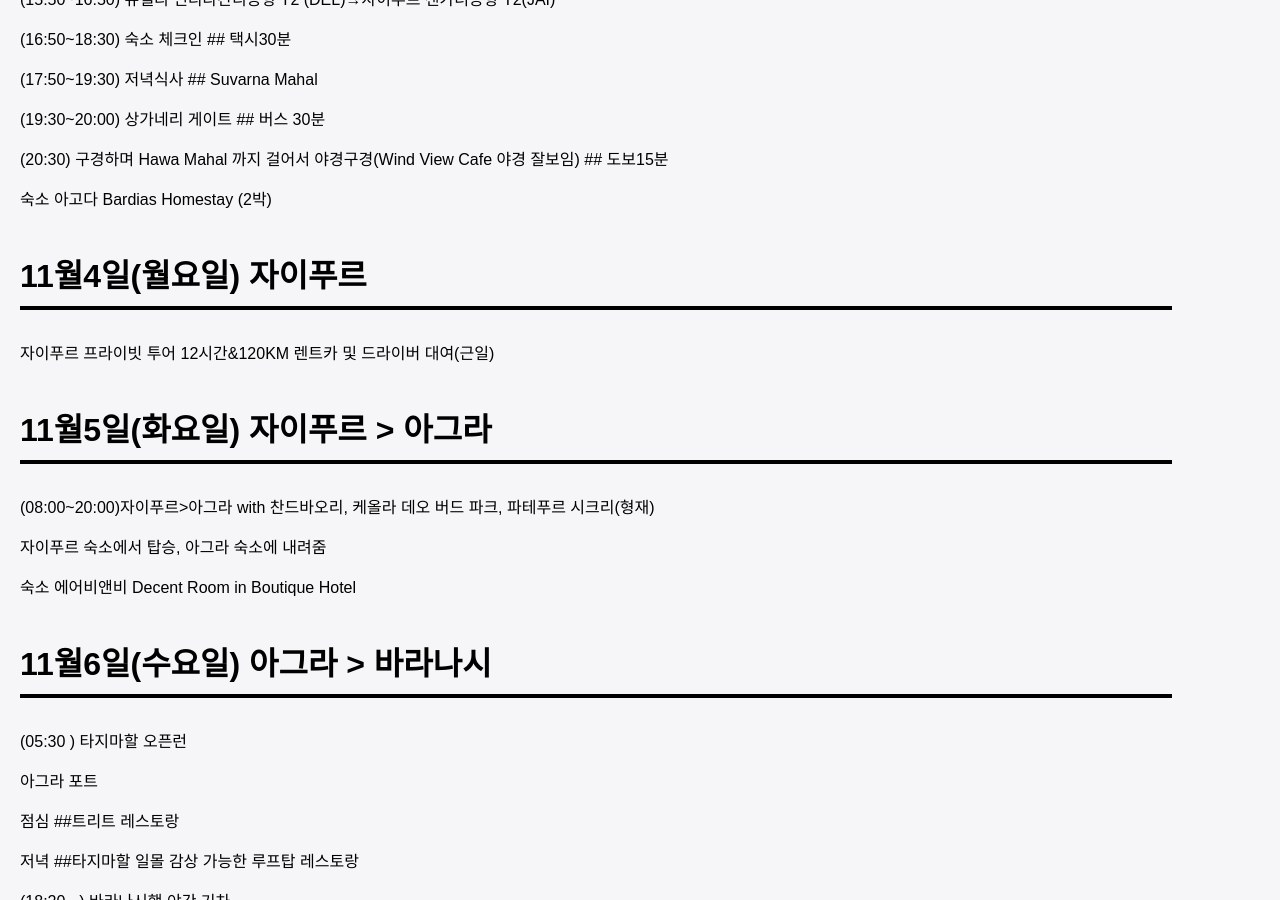
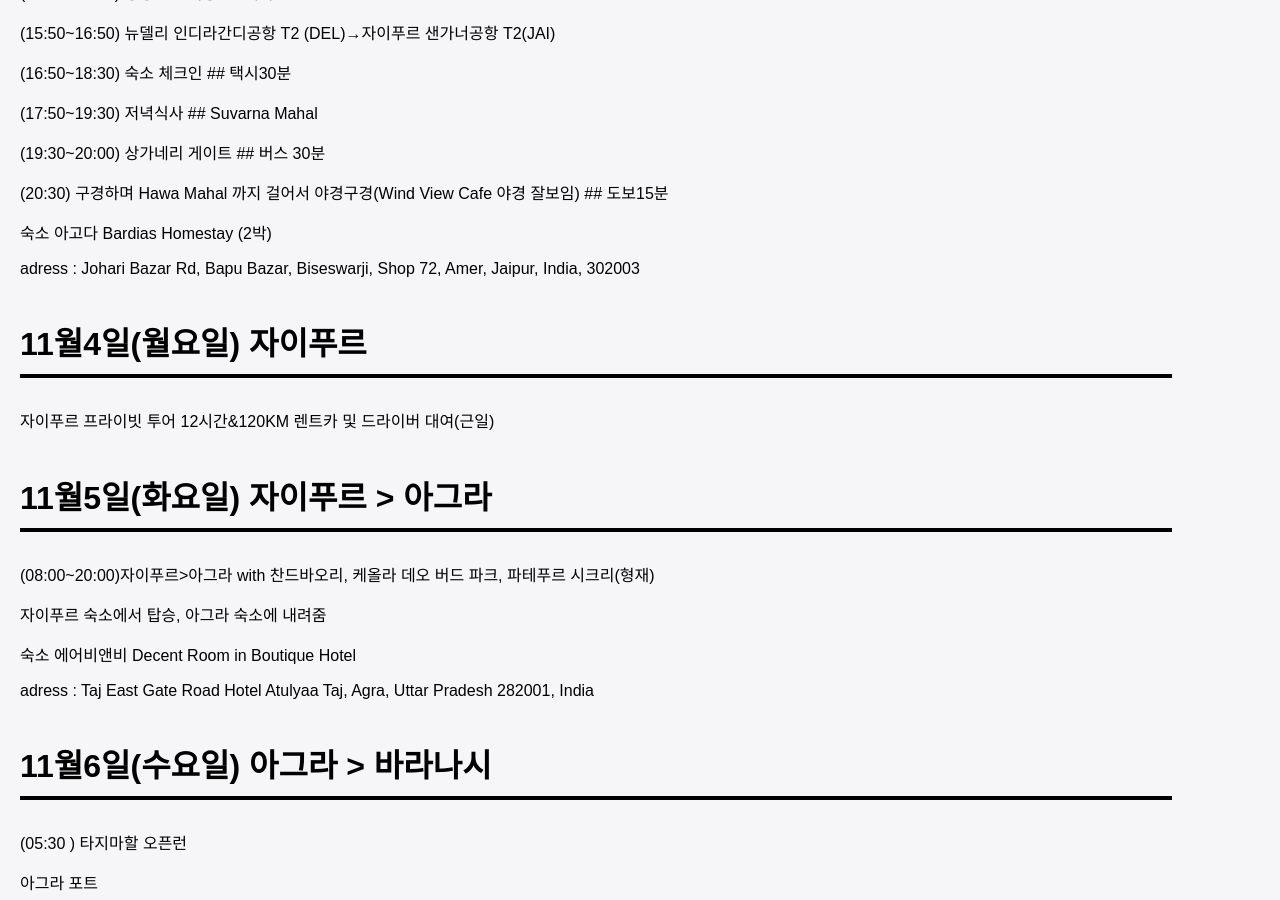
Before and after one commit to newbrother/newbrother.github.io, a Jekyll site: the page IndiaTrip.html, which Jekyll copies as it is, in a window 1280 px wide and 900 px high, scrolled down 1159 px. Built offline with Jekyll 4.4.1, drawn with Linux system fonts in a browser that asks for light colours; some of the changed text lies outside the part shown.

Commit message:
Update IndiaTrip.html

```diff
--- a/IndiaTrip.html
+++ b/IndiaTrip.html
@@ -19,6 +19,7 @@
 <li>(20:30~22:00) 저녁식사 ## Zaffran</li>
 <li>(22:00~) 주변구경(Gurudwara Shri Bangla Sahib ji, 샤크사원) 및 휴식</li>
 <li>숙소 에어비앤비(2박)</li>
+<li>adress : 5 jain mandir marg annexe, New Delhi, New Delhi 110001, India</li>
 </ul>
 <h2>11월2일(토요일) 뉴델리 </h2>
 <ul>
@@ -44,6 +45,7 @@
   <li>(19:30~20:00) 상가네리 게이트 ## 버스 30분</li>
   <li>(20:30) 구경하며 Hawa Mahal 까지 걸어서 야경구경(Wind View Cafe 야경 잘보임) ## 도보15분</li>
   <li>숙소 아고다 Bardias Homestay (2박)</li>
+  <li>adress : Johari Bazar Rd, Bapu Bazar, Biseswarji, Shop 72, Amer, Jaipur, India, 302003</li>
 </ul>
 <h2>11월4일(월요일) 자이푸르 </h2>
 <ul>
@@ -54,6 +56,7 @@
   <li>(08:00~20:00)자이푸르>아그라 with 찬드바오리, 케올라 데오 버드 파크, 파테푸르 시크리(형재)</li>
   <li>자이푸르 숙소에서 탑승, 아그라 숙소에 내려줌</li>
   <li>숙소 에어비앤비 Decent Room in Boutique Hotel</li>
+  <li>adress : Taj East Gate Road Hotel Atulyaa Taj, Agra, Uttar Pradesh 282001, India</li>
 </ul>
 <h2>11월6일(수요일) 아그라 > 바라나시 </h2>
 <ul>
```
